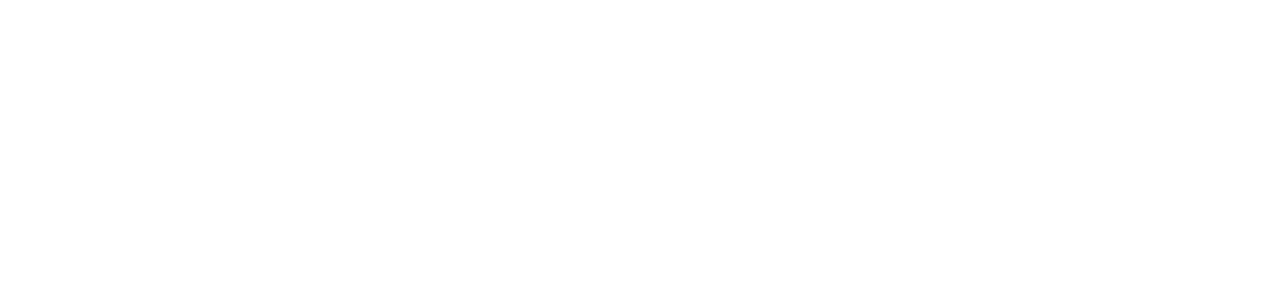
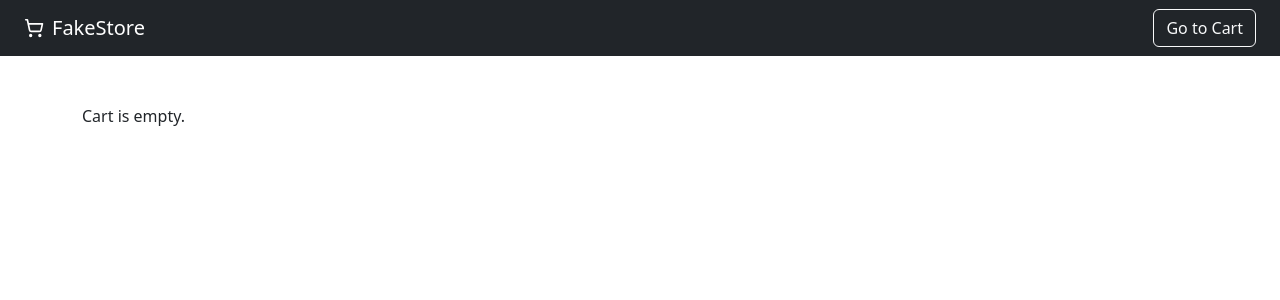
Before and after one commit to saditya370/react-ecommerce, a React (Vite) app: page /cart in a window 1280 px wide. Before the commit this address had no page. Shown: the top 300 px of the page. Built offline with nearby package versions, Linux system fonts and the light colour scheme.

Commit message:
added cart page

```diff
--- a/src/App.jsx
+++ b/src/App.jsx
@@ -1,13 +1,19 @@
 import { Routes, Route } from 'react-router-dom';
 import ProductList from './pages/ProductList';
 import ProductShow from './pages/ProductShow';
+import Cart from './pages/Cart';
+import Navbar from './layout/Navbar';
 
 function App() {
   return (
-    <Routes>
-      <Route path="/" element={<ProductList />} />
-      <Route path="/products/:id" element={<ProductShow />} />
-    </Routes>
+    <>
+      <Navbar />
+      <Routes>
+        <Route path="/" element={<ProductList />} />
+        <Route path="/products/:id" element={<ProductShow />} />
+        <Route path="/cart" element={<Cart />} />
+      </Routes>
+    </>
   );
 }
 
--- /dev/null
+++ b/src/pages/Cart.jsx
@@ -0,0 +1,22 @@
+import { useCart } from '../context/CartContext';
+
+function Cart() {
+  const { cartItems } = useCart();
+
+  if (!cartItems.length) return <div className="container my-5">Cart is empty.</div>;
+
+  return (
+    <div className="container my-5">
+      <h2>Your Cart</h2>
+      <ul className="list-group mt-3">
+        {cartItems.map(item => (
+          <li key={item.productId} className="list-group-item">
+            Product ID: {item.productId} — Quantity: {item.quantity}
+          </li>
+        ))}
+      </ul>
+    </div>
+  );
+}
+
+export default Cart;
```
